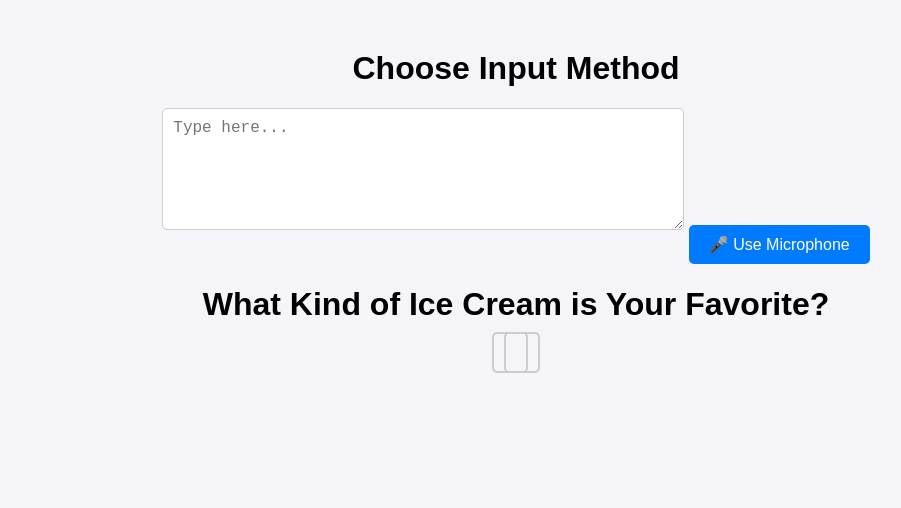
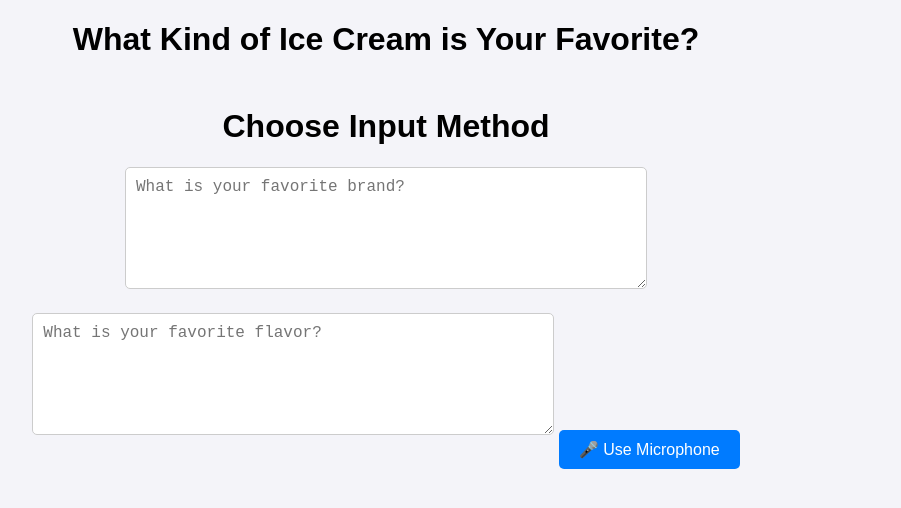
Before and after one commit to Interface-Design-and-Development/web-interface-design-project-Melissa-Hartsfield, a plain HTML site: page structure.html in a window 1280 px wide. Shown: the whole page, without its empty margins (124-1025 px from the left). Drawn offline with Linux system fonts and the light colour scheme.

Commit message:
updated files

```diff
--- a/structure.html
+++ b/structure.html
@@ -1,23 +1,20 @@
 <!DOCTYPE html>
 <html lang="en">
 <head>
-  <meta charset="UTF-8">
-  <meta name="viewport" content="width=device-width, initial-scale=1.0">
-  <title>Mic or Keyboard Input</title>
-  <link rel="stylesheet" href="style.css">
+    <h1>What Kind of Ice Cream is Your Favorite?</h1>
+    <meta charset="UTF-8">
+    <meta name="viewport" content="width=device-width, initial-scale=1.0">
+    <title>Mic or Keyboard Input</title>
+    <link rel="stylesheet" href="style.css">
 </head>
 <body>
   <div class="input-container">
     <h1>Choose Input Method</h1>
-    <textarea id="textInput" placeholder="Type here..." rows="5"></textarea>
+    <textarea id="textInput" placeholder="What is your favorite brand?" rows="1"></textarea>
+    <textarea id="textInput" placeholder="What is your favorite flavor?" rows="1"></textarea>
     <button id="micButton">🎤 Use Microphone</button>
     <p id="status"></p>
   </div>
   <script src="accommodate.js"></script>
 </body>
 </html>
-
-<h1>What Kind of Ice Cream is Your Favorite?</h1>
-
-<input1 type = "text", placeholder = "What is your favorite brand?">
-<input2 type = "text", placeholder = "What is your favorite flavor?">
--- a/style.css
+++ b/style.css
@@ -1,10 +1,11 @@
 /* style.css */
 body {
-  font-family: Arial, sans-serif;
-  text-align: center;
-  margin: 0;
-  padding: 0;
-  background-color: #f4f4f9;
+    max-width: 1020px;;
+    font-family: Arial, sans-serif;
+    text-align: center;
+    margin: 0;
+    padding: 0;
+    background-color: #f4f4f9;
 }
 
 .input-container {
@@ -44,7 +45,6 @@ button:hover {
 
 input1
 {
-    max-width: 1020px;
     padding: 10px;
     border: 2px solid #ccc;
     border-radius: 5px;
@@ -52,7 +52,6 @@ input1
 
 input2
 {
-    max-width: 1020px;
     padding: 10px;
     border: 2px solid #ccc;
     border-radius: 5px;
```
